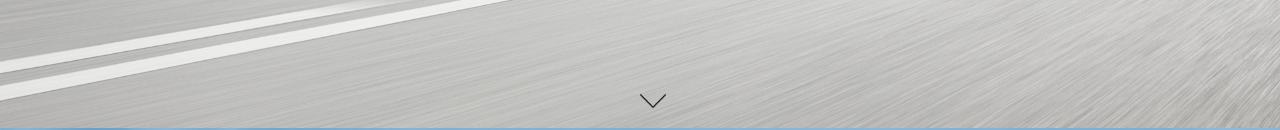
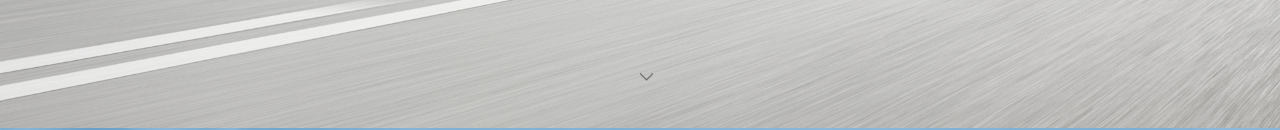
Before and after one commit to tvjones/tesla-clone, a React (Create React App) app: page / in a window 1280 px wide. Shown: the part 672-802 px from the top of the page. Built offline with nearby package versions, Linux system fonts and the light colour scheme.

Commit message:
added animation to down arrow

```diff
--- a/src/Components/Section.js
+++ b/src/Components/Section.js
@@ -6,7 +6,7 @@ import '../index.css'
 function Section(props) {
   const downArrowVisible = () =>{
     let visibility
-    (props.prodName === 'Model 3'? visibility= 'fixed top-[95vh] left-1/2 m-auto cursor-pointer': visibility='hidden')
+    (props.prodName === 'Model 3'? visibility= 'bounce absolute top-[95vh] left-1/2 m-auto cursor-pointer': visibility='hidden')
     return visibility
   }
 
@@ -19,7 +19,7 @@ function Section(props) {
         <div className='pt-[35rem]'>
           <button className='mr-[2rem] px-[4rem] py-[0.5rem] text-[0.75rem] text-white rounded-full bg-neutral-900'>CUSTOM ORDER</button>
           <button className='ml-[2rem] px-[4rem] py-[0.5rem] text-[0.75rem] bg-gray-300 rounded-full'>EXISTING INVENTORY</button>
-          <img onClick= {()=>{window.moveBy(0,100)}} width= '2%'alt = 'down arrow'src='./images/down-arrow.png' className= {downArrowVisible()}/>
+          <img onClick= {()=>{window.scrollBy(0,window.innerHeight)}} width= '1%'alt = 'down arrow'src='./images/down-arrow.png' className= {downArrowVisible()}/>
         </div>
     </div>
   )
--- a/src/index.css
+++ b/src/index.css
@@ -37,3 +37,49 @@
 #tesla-accessories{
   background-image: url('../public/images/tesla-accessories.jpg');
 }
+
+
+.bounce {
+	-webkit-animation: bounce 2s;
+	        animation: bounce 2s;
+	-webkit-animation-iteration-count: infinite;
+	        animation-iteration-count: infinite;
+}
+
+@-webkit-keyframes bounce {
+	0%,
+	25%,
+	50%,
+	75%,
+	100% {
+		-webkit-transform: translateY(0);
+		        transform: translateY(0);
+	}
+	40% {
+		-webkit-transform: translateY(-20px);
+		        transform: translateY(-20px);
+	}
+	60% {
+		-webkit-transform: translateY(-12px);
+		        transform: translateY(-12px);
+	}
+}
+
+@keyframes bounce {
+	0%,
+	25%,
+	50%,
+	75%,
+	100% {
+		-webkit-transform: translateY(0);
+		        transform: translateY(0);
+	}
+	40% {
+		-webkit-transform: translateY(-20px);
+		        transform: translateY(-20px);
+	}
+	60% {
+		-webkit-transform: translateY(-12px);
+		        transform: translateY(-12px);
+	}
+}
```
